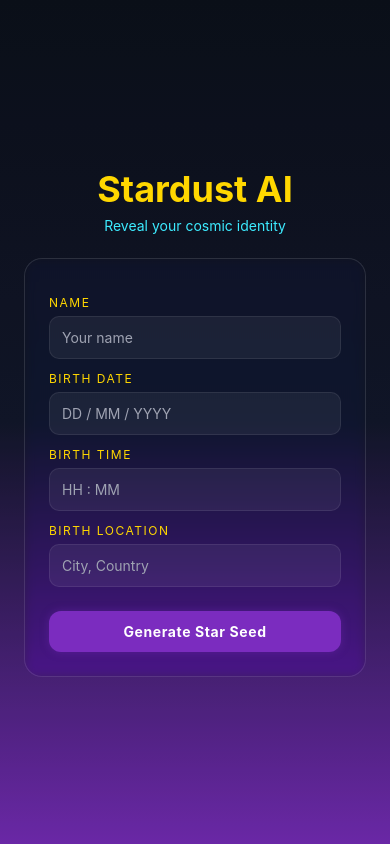
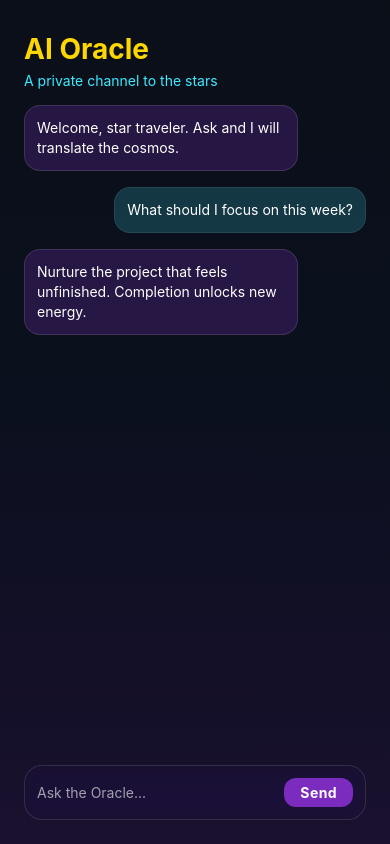
Before and after one commit to kocayinsec/stardust-ios, a React Native app: screen /OracleChat in a window 390 px wide. Built offline with nearby package versions, Linux system fonts and the light colour scheme.

Commit message:
Add AI Oracle chat UI screen

```diff
--- a/App.js
+++ b/App.js
@@ -5,6 +5,7 @@ import { StatusBar } from 'expo-status-bar';
 
 import OnboardingScreen from './src/screens/OnboardingScreen';
 import DashboardScreen from './src/screens/DashboardScreen';
+import OracleChatScreen from './src/screens/OracleChatScreen';
 
 const Stack = createNativeStackNavigator();
 
@@ -19,6 +20,7 @@ export default function App() {
       >
         <Stack.Screen name="Onboarding" component={OnboardingScreen} />
         <Stack.Screen name="Dashboard" component={DashboardScreen} />
+        <Stack.Screen name="OracleChat" component={OracleChatScreen} />
       </Stack.Navigator>
     </NavigationContainer>
   );
--- a/src/screens/DashboardScreen.js
+++ b/src/screens/DashboardScreen.js
@@ -1,5 +1,5 @@
 import React from 'react';
-import { View, Text, StyleSheet } from 'react-native';
+import { View, Text, StyleSheet, TouchableOpacity } from 'react-native';
 import { LinearGradient } from 'expo-linear-gradient';
 import { BlurView } from 'expo-blur';
 import { colors, spacing } from '../constants/theme';
@@ -10,7 +10,7 @@ const energy = {
   level: 74,
 };
 
-export default function DashboardScreen() {
+export default function DashboardScreen({ navigation }) {
   return (
     <LinearGradient
       colors={[colors.midnight, '#0E1222', '#1B0F2C']}
@@ -31,6 +31,12 @@ export default function DashboardScreen() {
       <BlurView intensity={25} tint="dark" style={styles.card}>
         <Text style={styles.cardTitle}>Oracle Whisper</Text>
         <Text style={styles.cardText}>{energy.description}</Text>
+        <TouchableOpacity
+          style={styles.oracleButton}
+          onPress={() => navigation.navigate('OracleChat')}
+        >
+          <Text style={styles.oracleButtonText}>Ask the Oracle</Text>
+        </TouchableOpacity>
       </BlurView>
     </LinearGradient>
   );
@@ -104,4 +110,16 @@ const styles = StyleSheet.create({
     color: colors.white,
     lineHeight: 22,
   },
+  oracleButton: {
+    marginTop: spacing.md,
+    backgroundColor: colors.purple,
+    paddingVertical: spacing.sm,
+    borderRadius: 12,
+    alignItems: 'center',
+  },
+  oracleButtonText: {
+    color: colors.white,
+    fontWeight: '700',
+    letterSpacing: 0.6,
+  },
 });
--- /dev/null
+++ b/src/screens/OracleChatScreen.js
@@ -0,0 +1,151 @@
+import React from 'react';
+import { View, Text, StyleSheet, ScrollView, TouchableOpacity, TextInput } from 'react-native';
+import { LinearGradient } from 'expo-linear-gradient';
+import { BlurView } from 'expo-blur';
+import { colors, spacing } from '../constants/theme';
+
+const messages = [
+  {
+    id: 'm1',
+    type: 'oracle',
+    text: 'Welcome, star traveler. Ask and I will translate the cosmos.',
+  },
+  {
+    id: 'm2',
+    type: 'user',
+    text: 'What should I focus on this week?'
+  },
+  {
+    id: 'm3',
+    type: 'oracle',
+    text: 'Nurture the project that feels unfinished. Completion unlocks new energy.'
+  },
+];
+
+export default function OracleChatScreen() {
+  return (
+    <LinearGradient
+      colors={[colors.midnight, '#0C1020', '#1D1233']}
+      style={styles.container}
+    >
+      <View style={styles.starfield} />
+      <View style={styles.header}>
+        <Text style={styles.title}>AI Oracle</Text>
+        <Text style={styles.subtitle}>A private channel to the stars</Text>
+      </View>
+
+      <ScrollView contentContainerStyle={styles.chat} showsVerticalScrollIndicator={false}>
+        {messages.map((message) => (
+          <View
+            key={message.id}
+            style={[
+              styles.messageBubble,
+              message.type === 'oracle' ? styles.oracleBubble : styles.userBubble,
+            ]}
+          >
+            <Text
+              style={[
+                styles.messageText,
+                message.type === 'oracle' ? styles.oracleText : styles.userText,
+              ]}
+            >
+              {message.text}
+            </Text>
+          </View>
+        ))}
+      </ScrollView>
+
+      <BlurView intensity={30} tint="dark" style={styles.inputWrap}>
+        <TextInput
+          placeholder="Ask the Oracle..."
+          placeholderTextColor="rgba(255,255,255,0.6)"
+          style={styles.input}
+        />
+        <TouchableOpacity style={styles.sendButton}>
+          <Text style={styles.sendButtonText}>Send</Text>
+        </TouchableOpacity>
+      </BlurView>
+    </LinearGradient>
+  );
+}
+
+const styles = StyleSheet.create({
+  container: {
+    flex: 1,
+    paddingTop: spacing.xl,
+    paddingHorizontal: spacing.lg,
+  },
+  starfield: {
+    ...StyleSheet.absoluteFillObject,
+    opacity: 0.15,
+    backgroundColor: '#0A0E1A',
+  },
+  header: {
+    marginBottom: spacing.md,
+  },
+  title: {
+    fontSize: 28,
+    fontWeight: '700',
+    color: colors.gold,
+  },
+  subtitle: {
+    color: colors.cyan,
+    marginTop: spacing.xs,
+  },
+  chat: {
+    paddingBottom: spacing.lg,
+  },
+  messageBubble: {
+    maxWidth: '80%',
+    padding: spacing.sm,
+    borderRadius: 16,
+    marginBottom: spacing.md,
+  },
+  oracleBubble: {
+    alignSelf: 'flex-start',
+    backgroundColor: 'rgba(123,44,191,0.25)',
+    borderWidth: 1,
+    borderColor: 'rgba(255,255,255,0.12)',
+  },
+  userBubble: {
+    alignSelf: 'flex-end',
+    backgroundColor: 'rgba(61,235,255,0.18)',
+    borderWidth: 1,
+    borderColor: 'rgba(255,255,255,0.08)',
+  },
+  messageText: {
+    fontSize: 14,
+    lineHeight: 20,
+  },
+  oracleText: {
+    color: colors.white,
+  },
+  userText: {
+    color: colors.white,
+  },
+  inputWrap: {
+    flexDirection: 'row',
+    alignItems: 'center',
+    borderRadius: 18,
+    padding: spacing.sm,
+    borderWidth: 1,
+    borderColor: 'rgba(255,255,255,0.12)',
+    marginBottom: spacing.lg,
+  },
+  input: {
+    flex: 1,
+    color: colors.white,
+    paddingRight: spacing.sm,
+  },
+  sendButton: {
+    backgroundColor: colors.purple,
+    paddingVertical: spacing.xs,
+    paddingHorizontal: spacing.md,
+    borderRadius: 12,
+  },
+  sendButtonText: {
+    color: colors.white,
+    fontWeight: '700',
+    letterSpacing: 0.4,
+  },
+});
```
